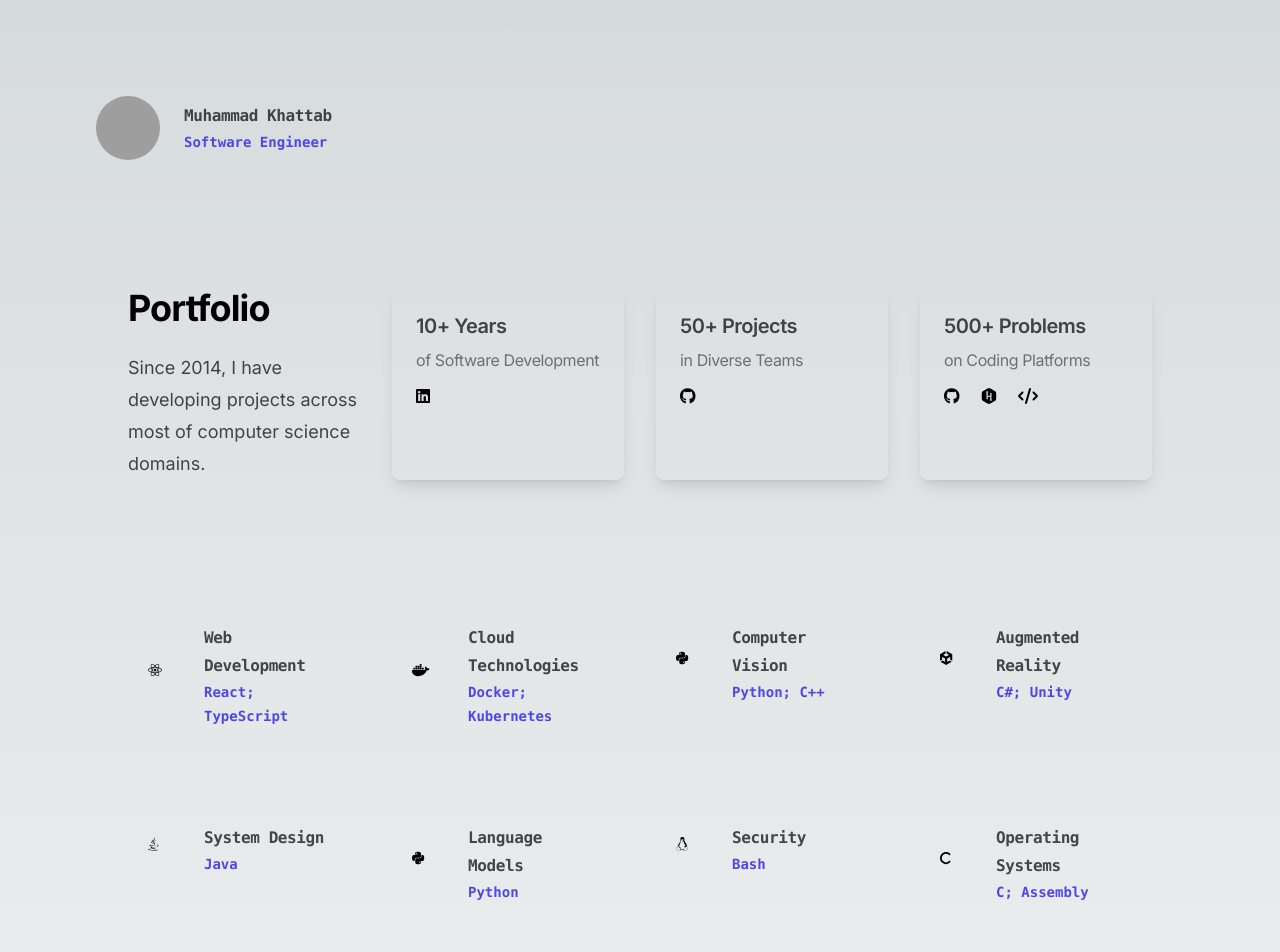
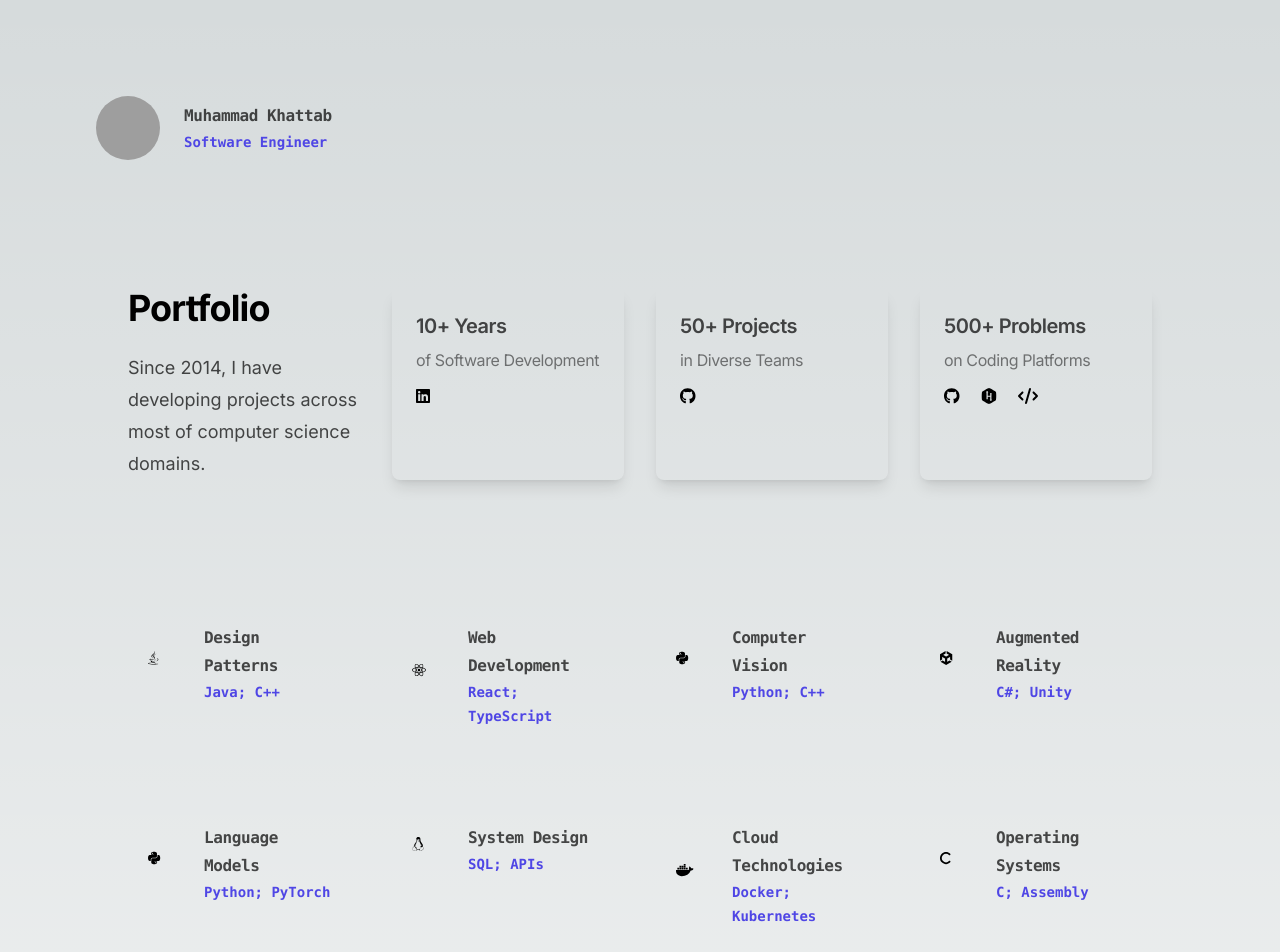
Before and after one commit to msskzx/fossilfolio, a Next.js app: page / in a window 1280 px wide. Shown: the top 952 px of the page. Built offline with nearby package versions, Linux system fonts and the light colour scheme; grey boxes are pictures that could not be loaded.

Commit message:
updated topics list

```diff
--- a/app/page.tsx
+++ b/app/page.tsx
@@ -29,13 +29,13 @@ const meh = {
 
 const topics = [
   {
+    name: 'Design Patterns',
+    tech: 'Java; C++',
+    icon: faJava,
+  }, {
     name: 'Web Development',
     tech: 'React; TypeScript',
     icon: faReact,
-  }, {
-    name: 'Cloud Technologies',
-    tech: 'Docker; Kubernetes',
-    icon: faDocker,
   }, {
     name: 'Computer Vision',
     tech: 'Python; C++',
@@ -45,17 +45,17 @@ const topics = [
     tech: 'C#; Unity',
     icon: faUnity,
   }, {
-    name: 'System Design',
-    tech: 'Java',
-    icon: faJava,
-  }, {
     name: 'Language Models',
-    tech: 'Python',
+    tech: 'Python; PyTorch',
     icon: faPython,
   }, {
-    name: 'Security',
-    tech: 'Bash',
+    name: 'System Design',
+    tech: 'SQL; APIs',
     icon: faLinux,
+  }, {
+    name: 'Cloud Technologies',
+    tech: 'Docker; Kubernetes',
+    icon: faDocker,
   }, {
     name: 'Operating Systems',
     tech: 'C; Assembly',
```
